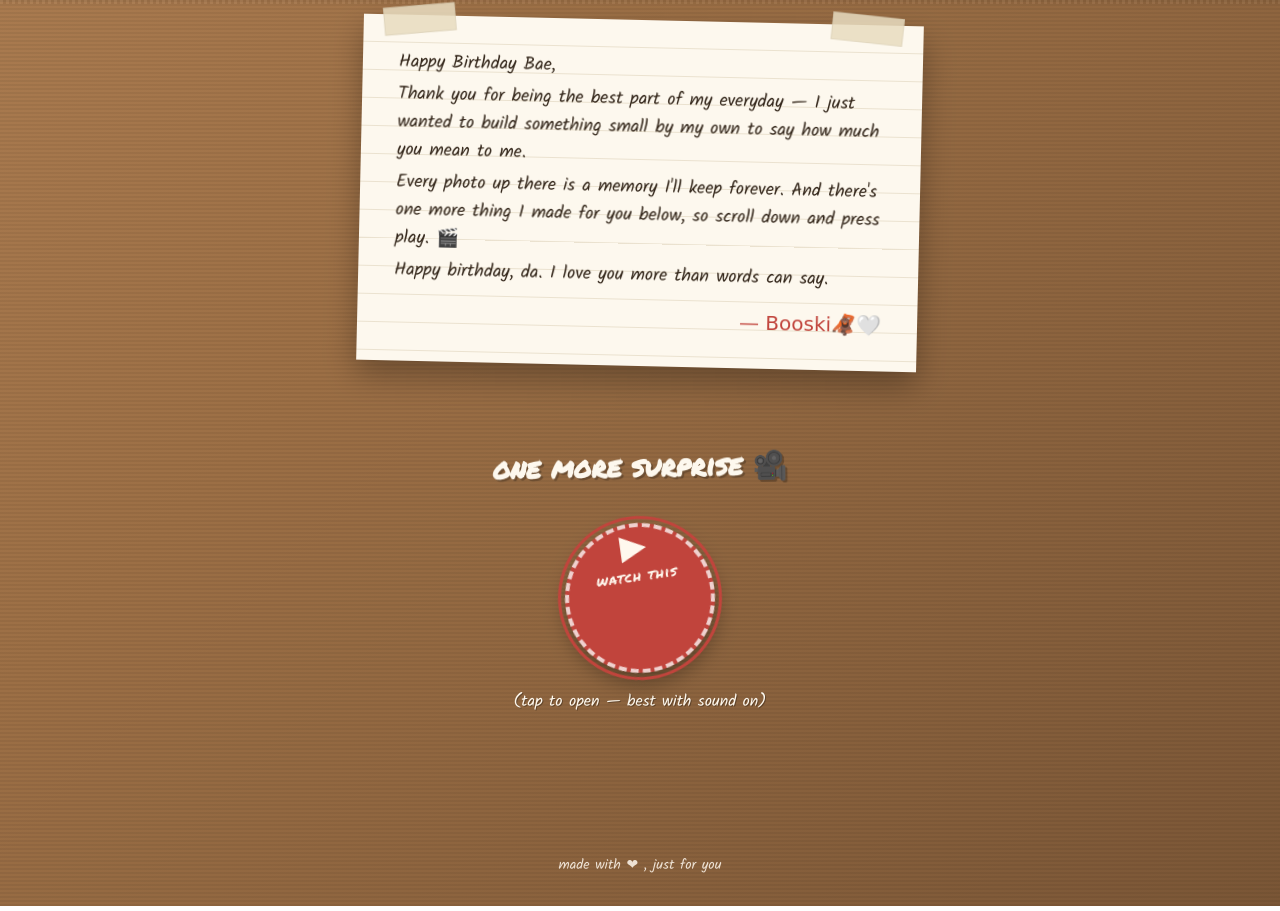
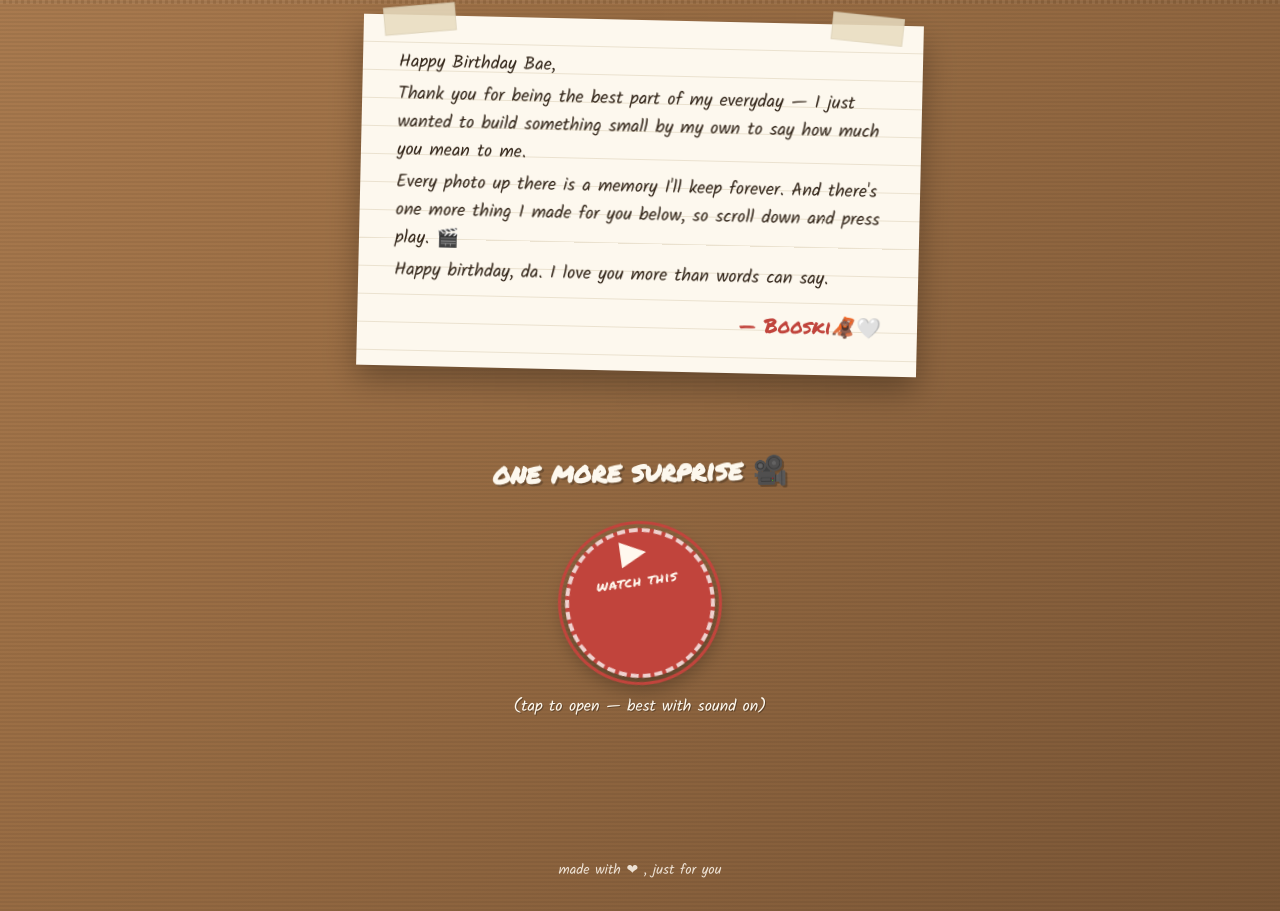
Before and after one commit to benx-ghub/Jisamoo, a plain HTML site: page index.html in a window 1280 px wide. Shown: the part 796-1707 px from the top of the page. Drawn offline with Linux system fonts and the light colour scheme.

Commit message:
Update index.html

```diff
--- a/index.html
+++ b/index.html
@@ -262,7 +262,7 @@
   .letter .sign-off{
     text-align:right;
     margin-top: 18px;
-    font-family:'Gochi Hand', cursive;
+    font-family:'Permanent Marker', cursive;
     font-size: 20px;
     color: var(--accent);
   }
```
